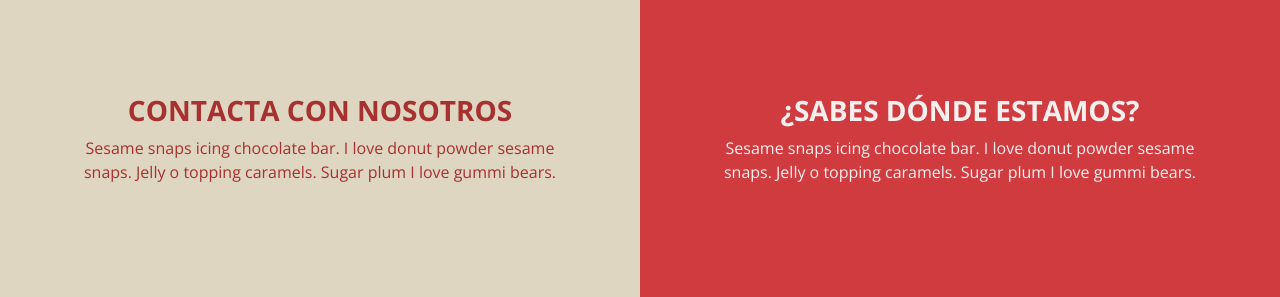
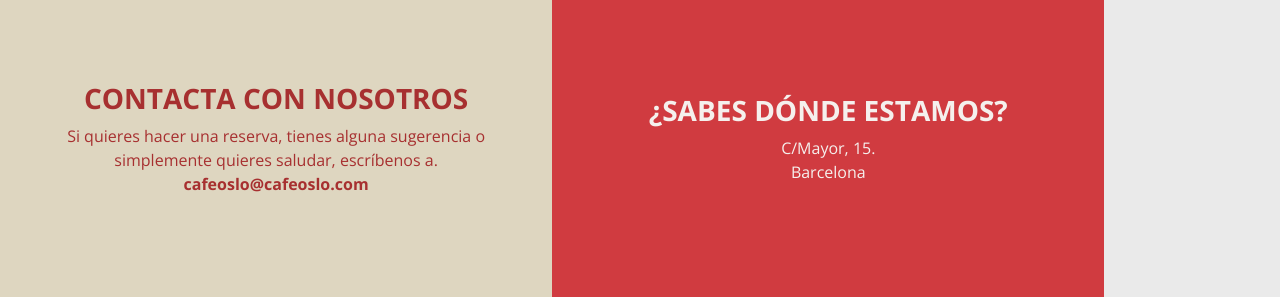
Before and after one commit to alopezbelles/web-cafeter-a, a plain HTML site: page index.html in a window 1280 px wide. Shown: the part 2057-2354 px from the top of the page. Drawn offline with nearby package versions, Linux system fonts and the light colour scheme; a web font is replaced by a local one.

Commit message:
last secction finished

```diff
--- a/index.html
+++ b/index.html
@@ -138,21 +138,21 @@
           </p>
         </div>
       </div>
-      <!-- SECTION 5 ----------------- -->
+      <!-- SECTION 5 contact ----------------- -->
 
     <div class="section2">
       <div class="lightSection">
         <h3 class="h3tittle">CONTACTA CON NOSOTROS</h3>
         <p class="pharagraphSection3">
-          Sesame snaps icing chocolate bar. I love donut powder sesame snaps.
-          Jelly o topping caramels. Sugar plum I love gummi bears.
+         Si quieres hacer una reserva, tienes alguna sugerencia o simplemente quieres saludar, escríbenos a. <br>
+         <a href="mailto:elcorreoquequieres@correo.com">cafeoslo@cafeoslo.com</a>
+
         </p>
       </div>
       <div class="redSection">
         <h3 class="h3tittle">¿SABES DÓNDE ESTAMOS?</h3>
         <p class="pharagraphSection3">
-          Sesame snaps icing chocolate bar. I love donut powder sesame snaps.
-          Jelly o topping caramels. Sugar plum I love gummi bears.
+          C/Mayor, 15. <br> Barcelona
         </p>
       </div>
 
--- a/styles.css
+++ b/styles.css
@@ -6,6 +6,16 @@ Img {
 
 body {
   font-family: "Open Sans", sans-serif;
+}
+p{
+    font-family: "Open Sans", sans-serif;
+
+}
+
+a:link, a:visited{
+    text-decoration: none;
+    color: #a73030;
+    font-weight: bolder;
 }
 
 .navbar-custom {
@@ -61,6 +71,7 @@ hr {
   flex-direction: column;
   align-items: center;
   justify-content: center;
+  width: 50%;
 }
 
 .lightSection {
@@ -70,6 +81,7 @@ hr {
   flex-direction: column;
   align-items: center;
   justify-content: center;
+  width: 50%;
 }
 
 .h3tittle {
@@ -90,6 +102,7 @@ hr {
   .redSection,
   .lightSection {
     padding: 2em;
+    width: 100%;
   }
 }
 
```
